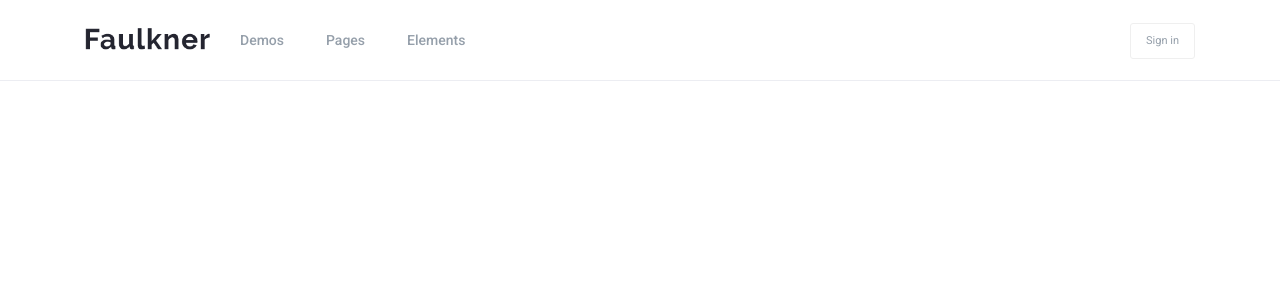
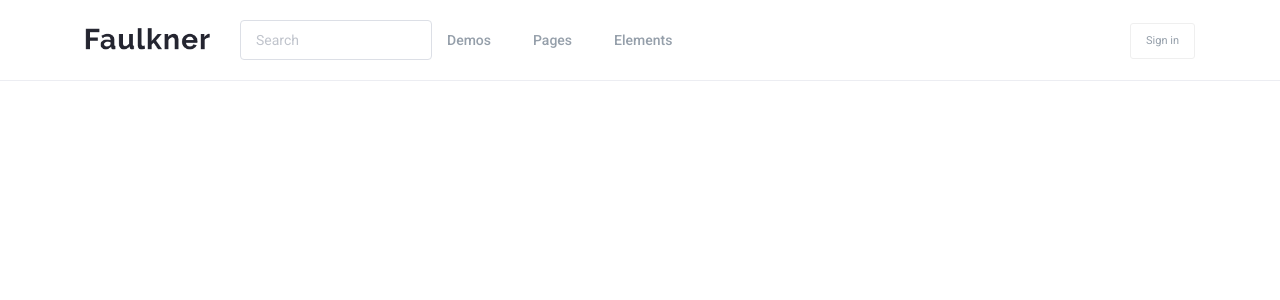
Before and after one commit to duchunter/manga, a Nuxt app: page / in a window 1280 px wide. Shown: the top 300 px of the page. Built offline with nearby package versions, Linux system fonts and the light colour scheme; a web font is replaced by a local one.

Commit message:
add search bar

```diff
--- a/components/Header.vue
+++ b/components/Header.vue
@@ -32,6 +32,10 @@
           </nav>
           <nav class="navigation nav-block primary-navigation nav-left sub-menu-indicator">
             <ul>
+              <li>
+                <el-input placeholder="Search" v-model="search"></el-input>
+              </li>
+
               <li class="contains-sub-menu">
                 <a href="index.html">Demos</a>
                 <ul class="sub-menu">
@@ -194,7 +198,11 @@
 
 <script>
 export default {
-
+  data() {
+    return {
+      search: ''
+    }
+  }
 }
 </script>
 
```
